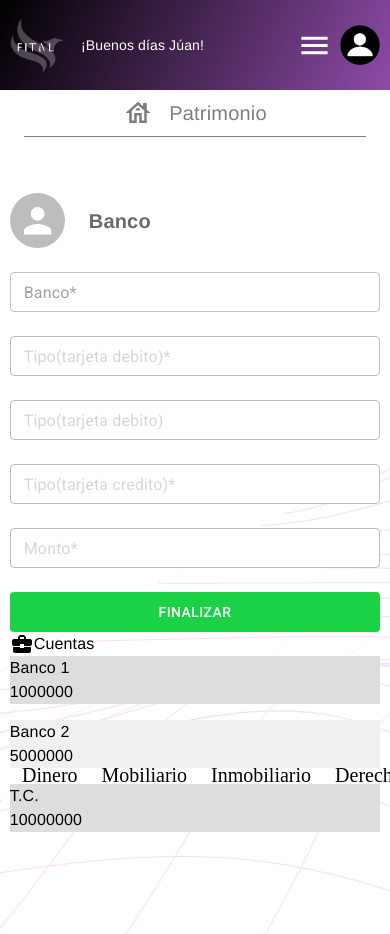
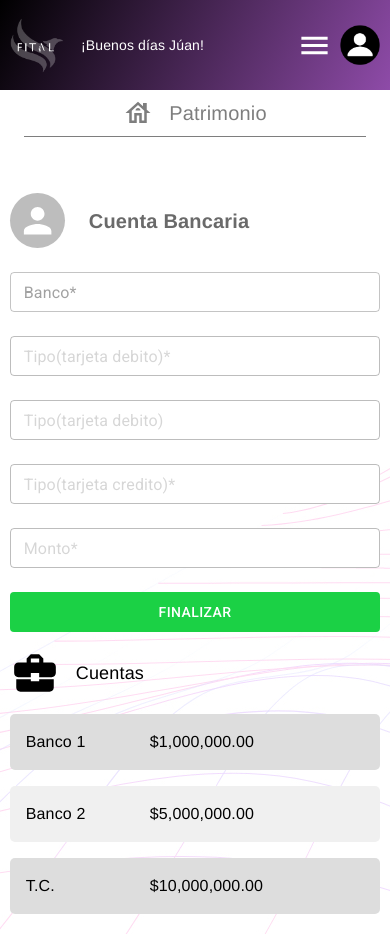
Before and after one commit to Fital2022/Fitalw3b, a Next.js app: page /patrimony in a window 390 px wide. Built offline with nearby package versions, Linux system fonts and the light colour scheme.

Commit message:
wallets-bank account screen and responsive

```diff
--- a/components/Layout/ActionsLayout.tsx
+++ b/components/Layout/ActionsLayout.tsx
@@ -103,6 +103,7 @@ export const ActionsLayout: FC<PropsWithChildren<Props>> = ({
           position: "relative",
           float: { xs: "none", md: "right" },
           mt: { xs: "90px", md: "0px" },
+          pb: { xs: 0, md: 12 },
         }}
       >
         <Box sx={{ px: 3 }}>
--- a/components/List/CashAccountDetails.tsx
+++ b/components/List/CashAccountDetails.tsx
@@ -1,7 +1,8 @@
-import { Box, Typography } from "@mui/material";
+import { Box, SxProps, Theme, Typography } from "@mui/material";
 import { FC } from "react";
 import BusinessCenterIcon from "@mui/icons-material/BusinessCenter";
 import WalletIcon from "@mui/icons-material/Wallet";
+import { formatMoney } from "../../helpers/numberHelpers";
 
 const BANKS: RProps[] = [
   { name: "Banco 1", quantity: 1000000 },
@@ -21,14 +22,18 @@ export const CashAccountDetails: FC<Props> = ({ type }) => {
   const isWallet = type === "wallets";
 
   const title = isWallet ? "Wallets" : "Cuentas";
-  let icon = isWallet ? <WalletIcon /> : <BusinessCenterIcon />;
+  let icon = isWallet ? (
+    <WalletIcon sx={iconStyles} />
+  ) : (
+    <BusinessCenterIcon sx={iconStyles} />
+  );
 
   return (
-    <Box sx={{ display: "flex", justifyContent: "center" }}>
+    <Box sx={{ display: "flex", justifyContent: "center", mt: 2 }}>
       <Box sx={{ width: "1000px", maxWidth: "95%" }}>
-        <Box sx={{ display: "flex" }}>
+        <Box sx={{ display: "flex", alignItems: "center", mb: 2 }}>
           {icon}
-          <Typography>{title}</Typography>
+          <Typography sx={{ fontSize: "18px" }}>{title}</Typography>
         </Box>
         <Box>
           {isWallet
@@ -54,6 +59,12 @@ export const CashAccountDetails: FC<Props> = ({ type }) => {
   );
 };
 
+const iconStyles: SxProps<Theme> = {
+  width: "50px",
+  height: "50px",
+  mr: 2,
+};
+
 interface RProps {
   name: string;
   quantity: number;
@@ -63,14 +74,17 @@ const Row: FC<RProps> = ({ name, quantity, odd }) => {
   return (
     <Box
       sx={{
+        p: 2,
+        display: "flex",
+        borderRadius: "5px",
         bgcolor: odd ? "#F0F0F0" : "#DDDDDD",
         ":not(:last-child)": {
           mb: 2,
         },
       }}
     >
-      <Typography>{name}</Typography>
-      <Typography>{quantity}</Typography>
+      <Typography sx={{ width: "100px", mr: 3 }}>{name}</Typography>
+      <Typography>{formatMoney(quantity)}</Typography>
     </Box>
   );
 };
--- a/components/newForms/BankAccountForm.tsx
+++ b/components/newForms/BankAccountForm.tsx
@@ -16,8 +16,9 @@ interface ICashForm {
 interface Props {
   accountName: string;
   img: string;
+  isWallet: boolean;
 }
-export const BankAccountForm: FC<Props> = ({ accountName, img }) => {
+export const BankAccountForm: FC<Props> = ({ accountName, img, isWallet }) => {
   const [data, onChange, onReset] = useForm<ICashForm>({ banco: "" });
   const { banco } = data;
   const onSubmit = (event: FormEvent) => {
@@ -33,6 +34,7 @@ export const BankAccountForm: FC<Props> = ({ accountName, img }) => {
         display: "flex",
         justifyContent: "center",
         alignItems: "center",
+        // bgcolor: "grey",
         mt: { xs: 7, sm: 10 },
       }}
     >
@@ -68,6 +70,8 @@ export const BankAccountForm: FC<Props> = ({ accountName, img }) => {
           name="banco"
           onChange={onChange}
         />
+        {!isWallet ? (
+          <>
             <OutlinedInput
               placeholder="Tipo(tarjeta debito)*"
               sx={inputStyles}
@@ -84,6 +88,17 @@ export const BankAccountForm: FC<Props> = ({ accountName, img }) => {
               disabled
             />
             <OutlinedInput placeholder="Monto* " sx={inputStyles} disabled />
+          </>
+        ) : (
+          <>
+            <OutlinedInput placeholder="Monto*" sx={inputStyles} disabled />
+            <OutlinedInput
+              placeholder="Rendimiento*"
+              sx={inputStyles}
+              disabled
+            />
+          </>
+        )}
         <Button
           type="submit"
           variant="submit"
--- /dev/null
+++ b/helpers/numberHelpers.ts
@@ -0,0 +1,8 @@
+export const formatMoney = (quantity: number) => {
+  const formatter = new Intl.NumberFormat("en-US", {
+    style: "currency",
+    currency: "USD",
+  });
+
+  return formatter.format(quantity);
+};
--- a/pages/patrimony.tsx
+++ b/pages/patrimony.tsx
@@ -268,9 +268,14 @@ const Patrimony: NextPage = () => {
       <Box sx={{ width: "100%", height: "100%" }}>
         {/* <StepForm premium={true} iempire={empire} /> */}
         {/* <InmobiliaryForm inmobiliaryType={"casa"} img="" /> */}
-        <BankAccountForm accountName={"banco"} img={""} />
+        {/* <BankAccountForm accountName={"Wallet 1"} img={""} isWallet />
+        <CashAccountDetails type={"wallets"} /> */}
+        <BankAccountForm
+          accountName={"Cuenta Bancaria"}
+          img={""}
+          isWallet={false}
+        />
         <CashAccountDetails type={"cuentas"} />
-
 
         {/* <div onDrop={onDropEntry} onDragOver={allowDrop}>
           {draggmode ? (
@@ -299,7 +304,7 @@ const Patrimony: NextPage = () => {
           ""
         )} */}
       </Box>
-      <BottomMenu data={MENU_ACTIONS} />
+      {/* <BottomMenu data={MENU_ACTIONS} /> */}
     </>
   );
 };
```
Lines whose indentation alone changed are shown as unchanged.
